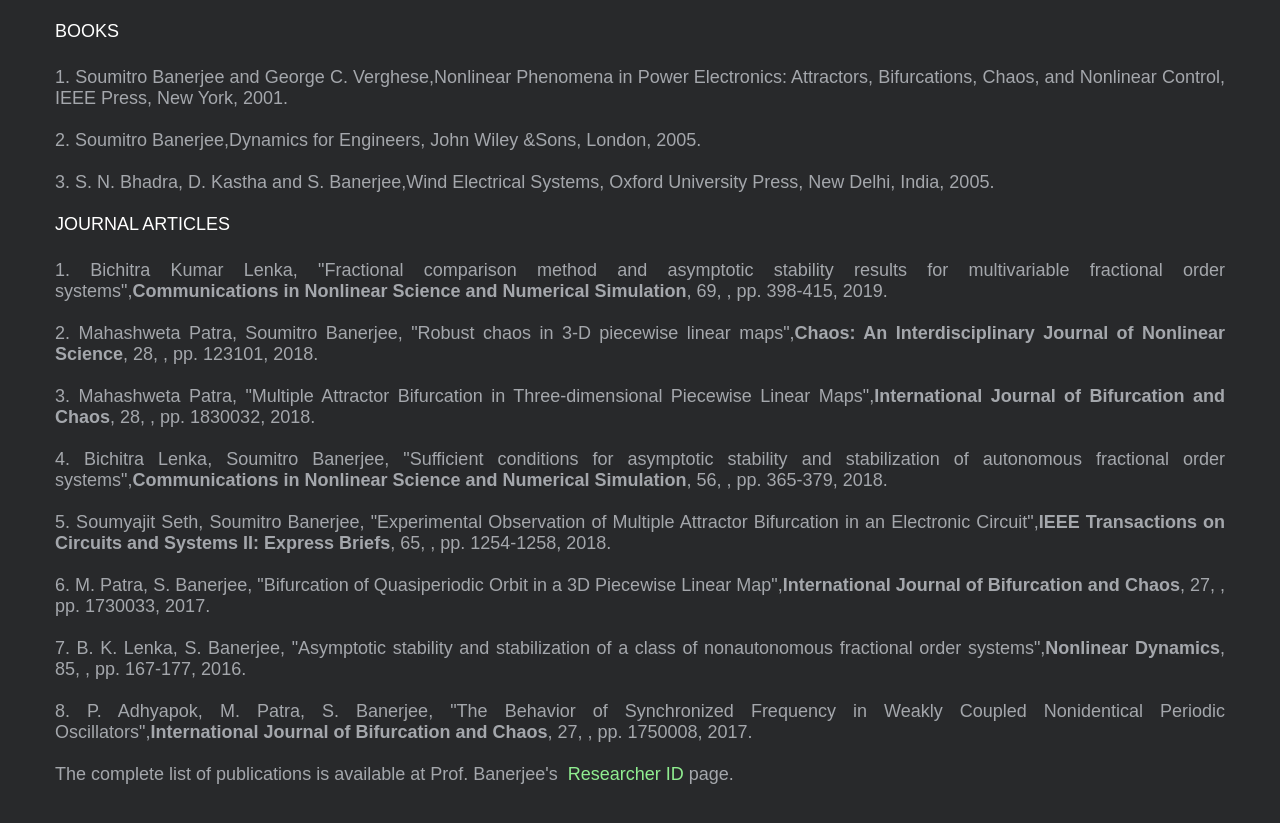
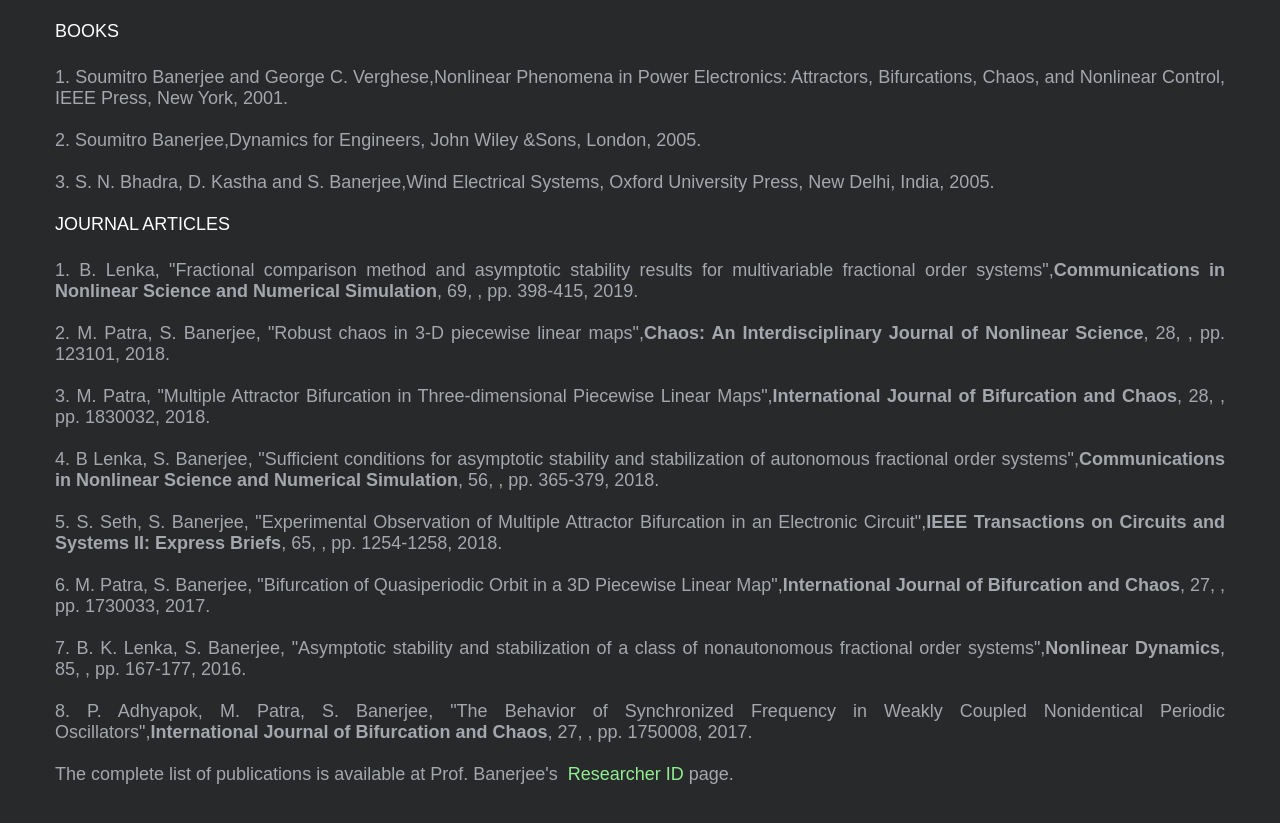
Before and after one commit to nld-iiserk-sb/nld-iiserk-sb.github.io, a Jekyll site: the page built from research.md, in a window 1280 px wide and 900 px high, scrolled down 781 px. Shown: the top 823 px of the window. Built offline with Jekyll 4.4.1, drawn with Linux system fonts in a browser that asks for light colours; nearby versions of some CDN libraries.

Commit message:
Update articles.yml

```diff
--- a/_data/articles.yml
+++ b/_data/articles.yml
@@ -1,5 +1,5 @@
 - authors:
-    - author: "Bichitra Kumar Lenka"
+    - author: "B. Lenka"
   title: "Fractional comparison method and asymptotic stability results for multivariable fractional order systems"
   journal: "Communications in Nonlinear Science and Numerical Simulation"
   volume: "69"
@@ -8,8 +8,8 @@
 
 
 - authors:
-    - author: "Mahashweta Patra"
-    - author: "Soumitro Banerjee"
+    - author: "M. Patra"
+    - author: "S. Banerjee"
   title: "Robust chaos in 3-D piecewise linear maps"
   journal: "Chaos: An Interdisciplinary Journal of Nonlinear Science"
   volume: "28"
@@ -18,7 +18,7 @@
 
 
 - authors:
-    - author: "Mahashweta Patra"
+    - author: "M. Patra"
   title: "Multiple Attractor Bifurcation in Three-dimensional Piecewise Linear Maps"
   journal: "International Journal of Bifurcation and Chaos"
   volume: "28"
@@ -27,8 +27,8 @@
 
 
 - authors:
-    - author: "Bichitra Lenka"
-    - author: "Soumitro Banerjee"
+    - author: "B Lenka"
+    - author: "S. Banerjee"
   title: "Sufficient conditions for asymptotic stability and stabilization of autonomous fractional order systems"
   journal: "Communications in Nonlinear Science and Numerical Simulation"
   volume: "56"
@@ -37,8 +37,8 @@
 
 
 - authors:
-    - author: "Soumyajit Seth"
-    - author: "Soumitro Banerjee"
+    - author: "S. Seth"
+    - author: "S. Banerjee"
   title: "Experimental Observation of Multiple Attractor Bifurcation in an Electronic Circuit"
   journal: "IEEE Transactions on Circuits and Systems II: Express Briefs"
   volume: "65"
```
